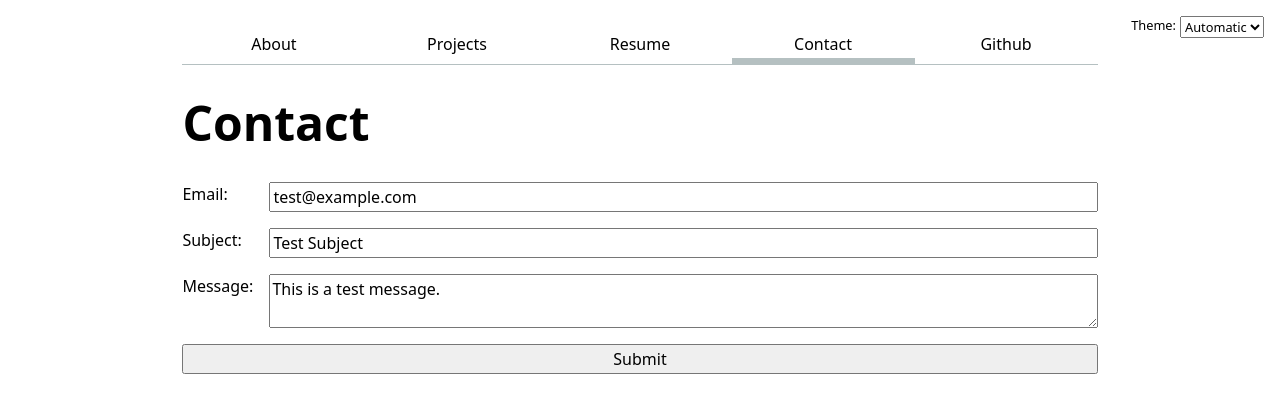
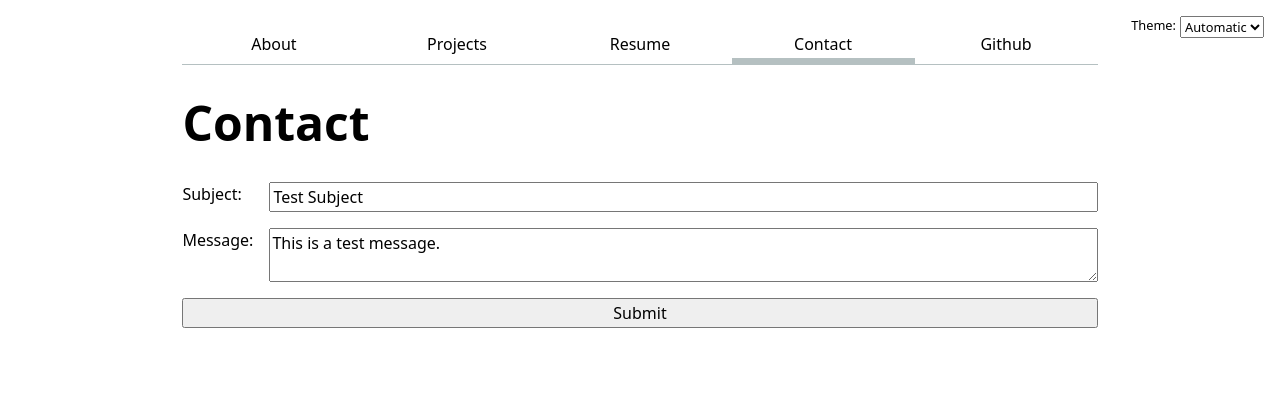
Before and after one commit to hiromitsdm/psychic-octo-invention, a SvelteKit app: page /contact in a window 1280 px wide. Shown: the top 412 px of the page. Built offline with nearby package versions, Linux system fonts and the light colour scheme.

Commit message:
Update +page.svelte

```diff
--- a/src/routes/contact/+page.svelte
+++ b/src/routes/contact/+page.svelte
@@ -1,14 +1,25 @@
+<script>
+function handleSubmit(event) {
+    event.preventDefault();
+    let form = event.target;
+    let data = new FormData(form);
+
+    let url = form.action + "?";
+    for (let [name, value] of data) {
+        url += (name + "=" + encodeURIComponent(value) + "&");
+    }
+
+    location.href = url;
+}
+</script>
+
 <svelte:head>
   <title>Contact me</title>
 </svelte:head>
 
-    <h1>Contact</h1>
+<h1>Contact</h1>
 
-    <form action="mailto:hoga@mit.edu" method="GET">
-    <label>
-        Email:
-        <input name="email" type="email" value="test@example.com">
-    </label>
+<form action="mailto:hoga@mit.edu" method="GET" on:submit={handleSubmit}>
     <label>
         Subject:
         <input name="subject" value="Test Subject">
@@ -18,5 +29,4 @@
         <textarea name="body">This is a test message.</textarea>
     </label>
     <button>Submit</button>
-    </form>
-    <link rel="stylesheet" href="../style.css">
+</form>
```
